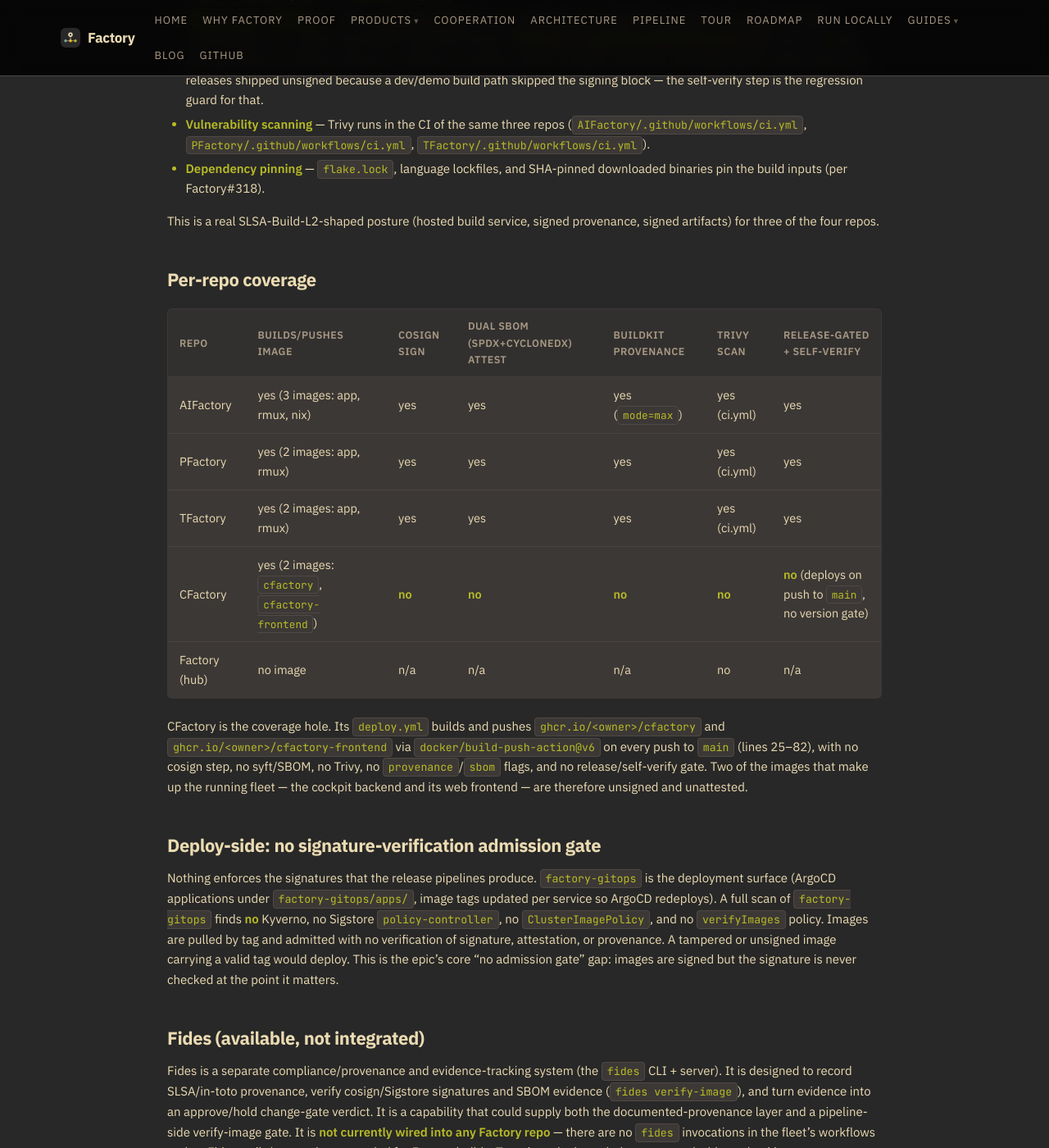
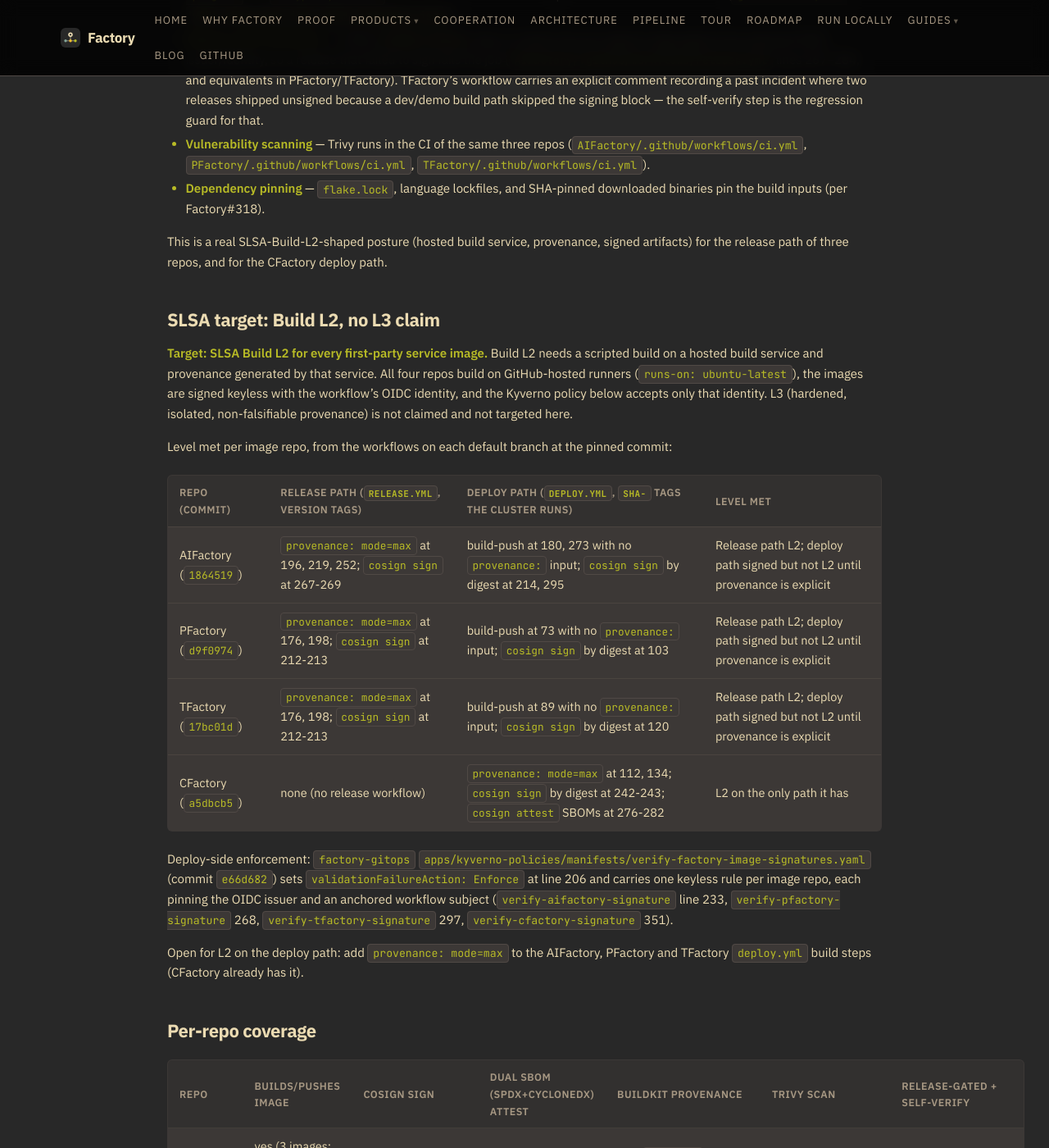
Before and after one commit to olafkfreund/Factory, a Jekyll site: the page built from docs/compliance/policies/supply-chain-integrity.md, in a window 1280 px wide and 1400 px high, scrolled down 1396 px. Shown: the whole window at 82% size. Built offline with Jekyll 4.4.1, drawn with Linux system fonts in a browser that asks for light colours; our own code applies the rules of GitHub Pages for plain Markdown files; some of the changed text lies outside the part shown.

Commit message:
docs(compliance): SLSA Build L2 target and per-repo level; CFactory rows (#318)
Plan steps 1-3. Closes #318.

Co-Authored-By: Claude Opus 5.5 <noreply@anthropic.com>
Claude-Session: https://claude.ai/code/session_01L5j1hQCdA4NmA4jiKDNBX4

```diff
--- a/docs/compliance/policies/supply-chain-integrity.md
+++ b/docs/compliance/policies/supply-chain-integrity.md
@@ -3,7 +3,7 @@
 - **Domain:** Supply-chain integrity (Factory#318)
 - **Frameworks addressed:** ISO/IEC 27001 A.8.30 (outsourced development) and A.5.19–A.5.23 (supplier relationships, addressing security in supplier agreements, managing supplier services, ICT supply-chain, cloud services); SOC 2 CC7 (change/vulnerability monitoring) and CC9 (risk mitigation / vendor and business-partner risk); SLSA (build provenance and levels); PCI DSS Req. 6.3.2 (inventory of bespoke and third-party software components); FedRAMP SR family (SR-3 supply-chain controls, SR-4 provenance, SR-11 component authenticity); SEC cyber rules (material supply-chain / third-party risk in the risk-management disclosure).
 - **Parent epic:** Factory#310 (audit-readiness), top gap #8.
-- **Status:** Draft. Partially implemented. Build-side signing and SBOM attestation are strong on three of the four service repos; the deploy-side admission gate, uniform coverage, and signed commits are NOT yet implemented. This document states the honest current posture and the remediation plan.
+- **Status:** Draft. Partially implemented. Build-side signing and SBOM attestation cover all four service repos, and a Kyverno policy in Enforce mode rejects unsigned first-party images at admission. Target: SLSA Build L2 (no L3 claim). Signed commits, SHA-pinned actions and explicit provenance on three `deploy.yml` paths remain open. This document states the honest current posture and the remediation plan.
 
 ## Purpose
 
@@ -22,7 +22,24 @@ The build-side supply-chain pipeline is genuinely strong and, contrary to the ep
 - **Vulnerability scanning** — Trivy runs in the CI of the same three repos (`AIFactory/.github/workflows/ci.yml`, `PFactory/.github/workflows/ci.yml`, `TFactory/.github/workflows/ci.yml`).
 - **Dependency pinning** — `flake.lock`, language lockfiles, and SHA-pinned downloaded binaries pin the build inputs (per Factory#318).
 
-This is a real SLSA-Build-L2-shaped posture (hosted build service, signed provenance, signed artifacts) for three of the four repos.
+This is a real SLSA-Build-L2-shaped posture (hosted build service, provenance, signed artifacts) for the release path of three repos, and for the CFactory deploy path.
+
+### SLSA target: Build L2, no L3 claim
+
+**Target: SLSA Build L2 for every first-party service image.** Build L2 needs a scripted build on a hosted build service and provenance generated by that service. All four repos build on GitHub-hosted runners (`runs-on: ubuntu-latest`), the images are signed keyless with the workflow's OIDC identity, and the Kyverno policy below accepts only that identity. L3 (hardened, isolated, non-falsifiable provenance) is not claimed and not targeted here.
+
+Level met per image repo, from the workflows on each default branch at the pinned commit:
+
+| Repo (commit) | Release path (`release.yml`, version tags) | Deploy path (`deploy.yml`, `sha-` tags the cluster runs) | Level met |
+|---|---|---|---|
+| AIFactory (`1864519`) | `provenance: mode=max` at 196, 219, 252; `cosign sign` at 267-269 | build-push at 180, 273 with no `provenance:` input; `cosign sign` by digest at 214, 295 | Release path L2; deploy path signed but not L2 until provenance is explicit |
+| PFactory (`d9f0974`) | `provenance: mode=max` at 176, 198; `cosign sign` at 212-213 | build-push at 73 with no `provenance:` input; `cosign sign` by digest at 103 | Release path L2; deploy path signed but not L2 until provenance is explicit |
+| TFactory (`17bc01d`) | `provenance: mode=max` at 176, 198; `cosign sign` at 212-213 | build-push at 89 with no `provenance:` input; `cosign sign` by digest at 120 | Release path L2; deploy path signed but not L2 until provenance is explicit |
+| CFactory (`a5dbcb5`) | none (no release workflow) | `provenance: mode=max` at 112, 134; `cosign sign` by digest at 242-243; `cosign attest` SBOMs at 276-282 | L2 on the only path it has |
+
+Deploy-side enforcement: `factory-gitops` `apps/kyverno-policies/manifests/verify-factory-image-signatures.yaml` (commit `e66d682`) sets `validationFailureAction: Enforce` at line 206 and carries one keyless rule per image repo, each pinning the OIDC issuer and an anchored workflow subject (`verify-aifactory-signature` line 233, `verify-pfactory-signature` 268, `verify-tfactory-signature` 297, `verify-cfactory-signature` 351).
+
+Open for L2 on the deploy path: add `provenance: mode=max` to the AIFactory, PFactory and TFactory `deploy.yml` build steps (CFactory already has it).
 
 ### Per-repo coverage
 
@@ -31,14 +48,14 @@ This is a real SLSA-Build-L2-shaped posture (hosted build service, signed proven
 | AIFactory | yes (3 images: app, rmux, nix) | yes | yes | yes (`mode=max`) | yes (ci.yml) | yes |
 | PFactory | yes (2 images: app, rmux) | yes | yes | yes | yes (ci.yml) | yes |
 | TFactory | yes (2 images: app, rmux) | yes | yes | yes | yes (ci.yml) | yes |
-| CFactory | yes (2 images: `cfactory`, `cfactory-frontend`) | **no** | **no** | **no** | **no** | **no** (deploys on push to `main`, no version gate) |
+| CFactory | yes (2 images: `cfactory`, `cfactory-frontend`) | yes (`deploy.yml:242-243`) | yes (`deploy.yml:276-282`) | yes (`deploy.yml:112,134`) | yes (`deploy.yml:170`) | self-verify yes (`deploy.yml:253`); deploys on push to `main`, no version gate |
 | Factory (hub) | no image | n/a | n/a | n/a | no | n/a |
 
-CFactory is the coverage hole. Its `deploy.yml` builds and pushes `ghcr.io/<owner>/cfactory` and `ghcr.io/<owner>/cfactory-frontend` via `docker/build-push-action@v6` on every push to `main` (lines 25–82), with no cosign step, no syft/SBOM, no Trivy, no `provenance`/`sbom` flags, and no release/self-verify gate. Two of the images that make up the running fleet — the cockpit backend and its web frontend — are therefore unsigned and unattested.
+CFactory was the coverage hole (CFactory#191 closed it): its `deploy.yml` now signs both images by digest, attaches BuildKit provenance, and attests SPDX and CycloneDX SBOMs. It still publishes on every push to `main` with no version-bump gate.
 
-### Deploy-side: no signature-verification admission gate
+### Deploy-side: signature-verification admission gate (resolved)
 
-Nothing enforces the signatures that the release pipelines produce. `factory-gitops` is the deployment surface (ArgoCD applications under `factory-gitops/apps/`, image tags updated per service so ArgoCD redeploys). A full scan of `factory-gitops` finds **no** Kyverno, no Sigstore `policy-controller`, no `ClusterImagePolicy`, and no `verifyImages` policy. Images are pulled by tag and admitted with no verification of signature, attestation, or provenance. A tampered or unsigned image carrying a valid tag would deploy. This is the epic's core "no admission gate" gap: images are signed but the signature is never checked at the point it matters.
+The Kyverno policy `verify-factory-image-signatures` in `factory-gitops` runs in `Enforce` mode (see the SLSA section above): an unsigned image, or one signed by another workflow identity, is rejected at admission for all four service repos.
 
 ### Fides (available, not integrated)
 
@@ -50,11 +67,11 @@ No repo enforces signed commits, and there is no branch-protection-as-code (no `
 
 ## Gaps
 
-1. **CFactory has no supply-chain controls.** Its two images ship unsigned, unscanned, and without an SBOM, and deploy straight off `main` with no version-gated release pipeline. This breaks the "every deployed image is signed + SBOM-attested" assertion outright.
-2. **No signature-verification admission gate.** The cluster admits images by tag; it does not verify cosign signatures, attestations, or provenance at admission. Signing without enforcement is evidence without a control.
+1. **RESOLVED (CFactory#191). CFactory had no supply-chain controls.** Its two images ship unsigned, unscanned, and without an SBOM, and deploy straight off `main` with no version-gated release pipeline. This breaks the "every deployed image is signed + SBOM-attested" assertion outright.
+2. **RESOLVED (Kyverno Enforce, `verify-factory-image-signatures.yaml:206`). No signature-verification admission gate.** The cluster admits images by tag; it does not verify cosign signatures, attestations, or provenance at admission. Signing without enforcement is evidence without a control.
 3. **No signed commits / no branch-protection-as-code.** The source side of the chain is unauthenticated, and protection settings are click-ops rather than declared and reviewable.
-4. **SLSA level is neither targeted nor documented.** BuildKit `provenance: mode=max` plus keyless signing puts three repos near SLSA Build L2, but there is no written target level, no per-repo attestation of the level met, and no provenance policy an assessor can check against.
-5. **SBOM-in-release is not uniform.** Three repos publish SBOMs on the GitHub Release; CFactory publishes none. There is no single fleet inventory of components (PCI 6.3.2) aggregating the four services.
+4. **RESOLVED (Build L2 targeted, per-repo table above). SLSA level was neither targeted nor documented.** BuildKit `provenance: mode=max` plus keyless signing puts three repos near SLSA Build L2, but there is no written target level, no per-repo attestation of the level met, and no provenance policy an assessor can check against.
+5. **RESOLVED for uniform coverage (CFactory attests SBOMs); an aggregate fleet inventory is still open. SBOM-in-release was not uniform.** Three repos publish SBOMs on the GitHub Release; CFactory publishes none. There is no single fleet inventory of components (PCI 6.3.2) aggregating the four services.
 6. **Action pins are tag-based, not digest-pinned.** `cosign-installer@v3.7.0`, `sbom-action@…@v0.17.8`, `build-push-action@v6` are pinned to mutable tags; a fully hardened build pins third-party actions by commit SHA.
 
 ## Remediation plan
@@ -88,10 +105,10 @@ Phased, smallest-first, closing the honest gaps in priority order.
 
 - [ ] Every image deployed to the cluster (AIFactory, PFactory, TFactory, CFactory, plus any future service image) is cosign-signed and carries an SPDX + CycloneDX SBOM attestation.
 - [ ] CFactory's `release.yml` runs the full P0 supply-chain block (sign + dual SBOM attest + self-verify) and its CI runs Trivy; CFactory images ship only behind a version-bump release gate.
-- [ ] A signature-verification admission policy is deployed via `factory-gitops` and is in `enforce` mode: the cluster rejects any image that is unsigned, signed by an unexpected identity, or lacking the required SBOM attestation.
+- [x] A signature-verification admission policy is deployed via `factory-gitops` and is in `enforce` mode: the cluster rejects any image that is unsigned, signed by an unexpected identity, or lacking the required SBOM attestation.
 - [ ] Deployed images are referenced by digest, not mutable tag.
 - [ ] Signed commits are required and branch protection is codified (or explicitly delegated to the change-management control with a cross-reference).
-- [ ] A target SLSA build level is documented, and each service repo records the level it meets with linked evidence.
+- [x] A target SLSA build level is documented, and each service repo records the level it meets with linked evidence.
 - [ ] Third-party GitHub Actions are pinned by commit SHA in all supply-chain-relevant workflows.
 - [ ] A negative test exists and is recorded: an unsigned or wrong-identity image is demonstrably rejected at admission.
 
```
Also changed, not shown: docs/compliance/control-matrix.md (+2 -2 lines).
